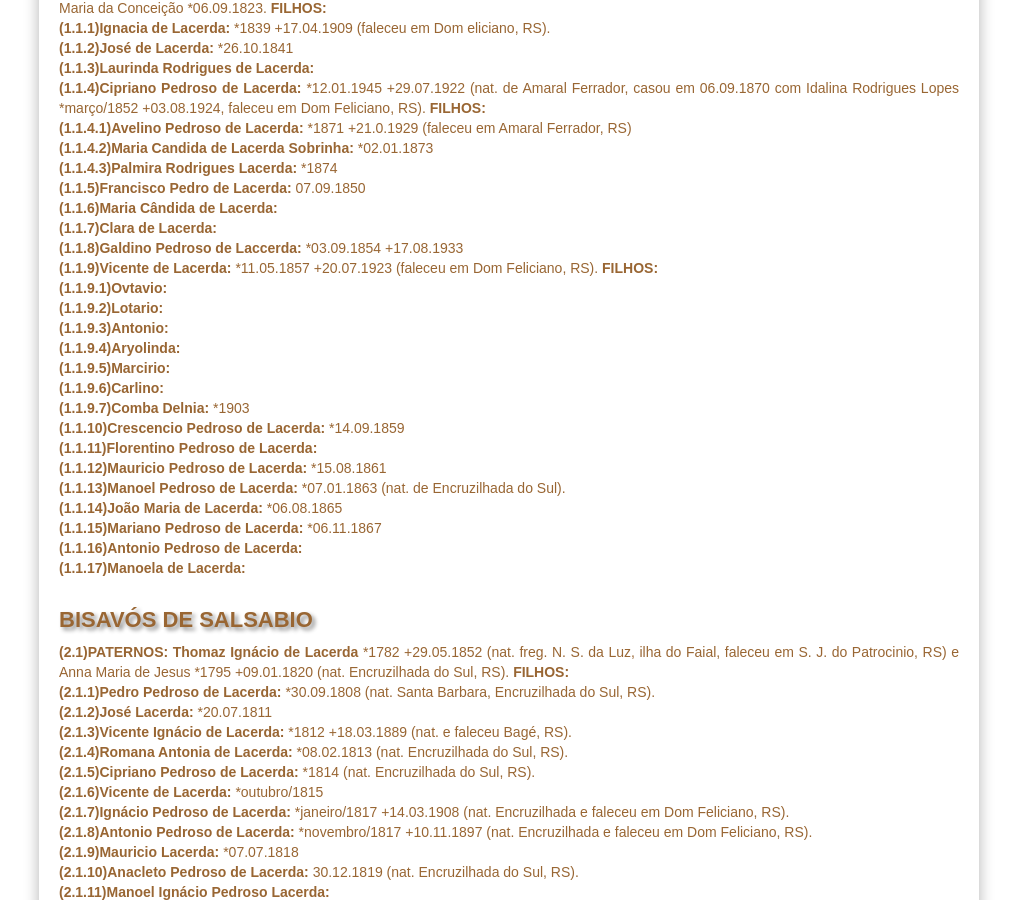
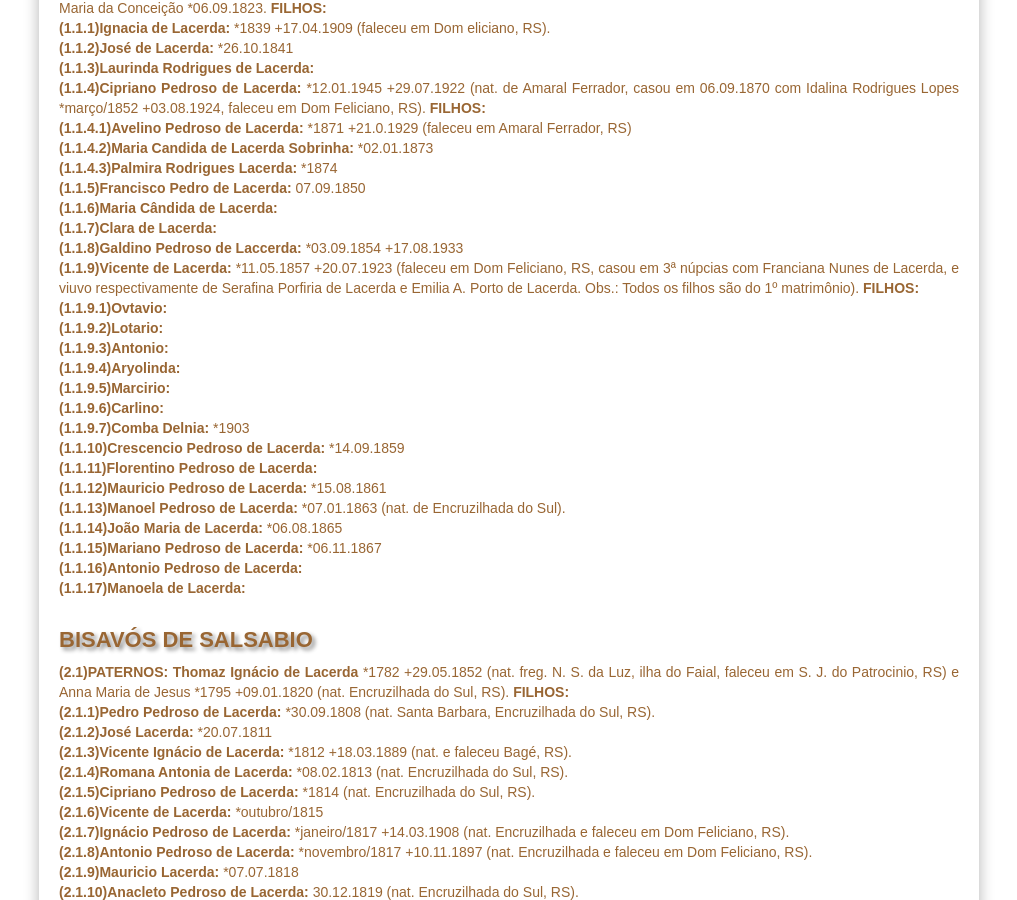
Before and after one commit to claudiovargas1955/claudiovargas1955.github.io, a Jekyll site: the page built from _pages/familia-lacerda-salsabio.html, in a window 1280 px wide and 900 px high, scrolled down 1545 px. Shown: the whole window, without its empty margins (131-1148 px from the left). Built offline with Jekyll 4.4.1, drawn with Linux system fonts in a browser that asks for light colours; some web fonts are replaced.

Commit message:
Update familia-lacerda-salsabio.html

```diff
--- a/_pages/familia-lacerda-salsabio.html
+++ b/_pages/familia-lacerda-salsabio.html
@@ -163,7 +163,8 @@ dos Santos *21.07.1925, nat. de Cachoeira do Sul, RS, filho de Adão Josino dos
   <b>(1.1.6)Maria Cândida de Lacerda: </b><br>
   <b>(1.1.7)Clara de Lacerda: </b><br>
   <b>(1.1.8)Galdino Pedroso de Laccerda: </b>*03.09.1854 +17.08.1933<br>
-  <b>(1.1.9)Vicente de Lacerda: </b>*11.05.1857 +20.07.1923 (faleceu em Dom Feliciano, RS). <b>FILHOS: </b><br>
+  <b>(1.1.9)Vicente de Lacerda: </b>*11.05.1857 +20.07.1923 (faleceu em Dom Feliciano, RS, casou em 3ª núpcias com Franciana Nunes de Lacerda, e viuvo
+  respectivamente de Serafina Porfiria de Lacerda e Emilia A. Porto de Lacerda. Obs.: Todos os filhos são do 1º matrimônio). <b>FILHOS: </b><br>
   <b>(1.1.9.1)Ovtavio: </b><br>
   <b>(1.1.9.2)Lotario: </b><br>
   <b>(1.1.9.3)Antonio: </b><br>
```
